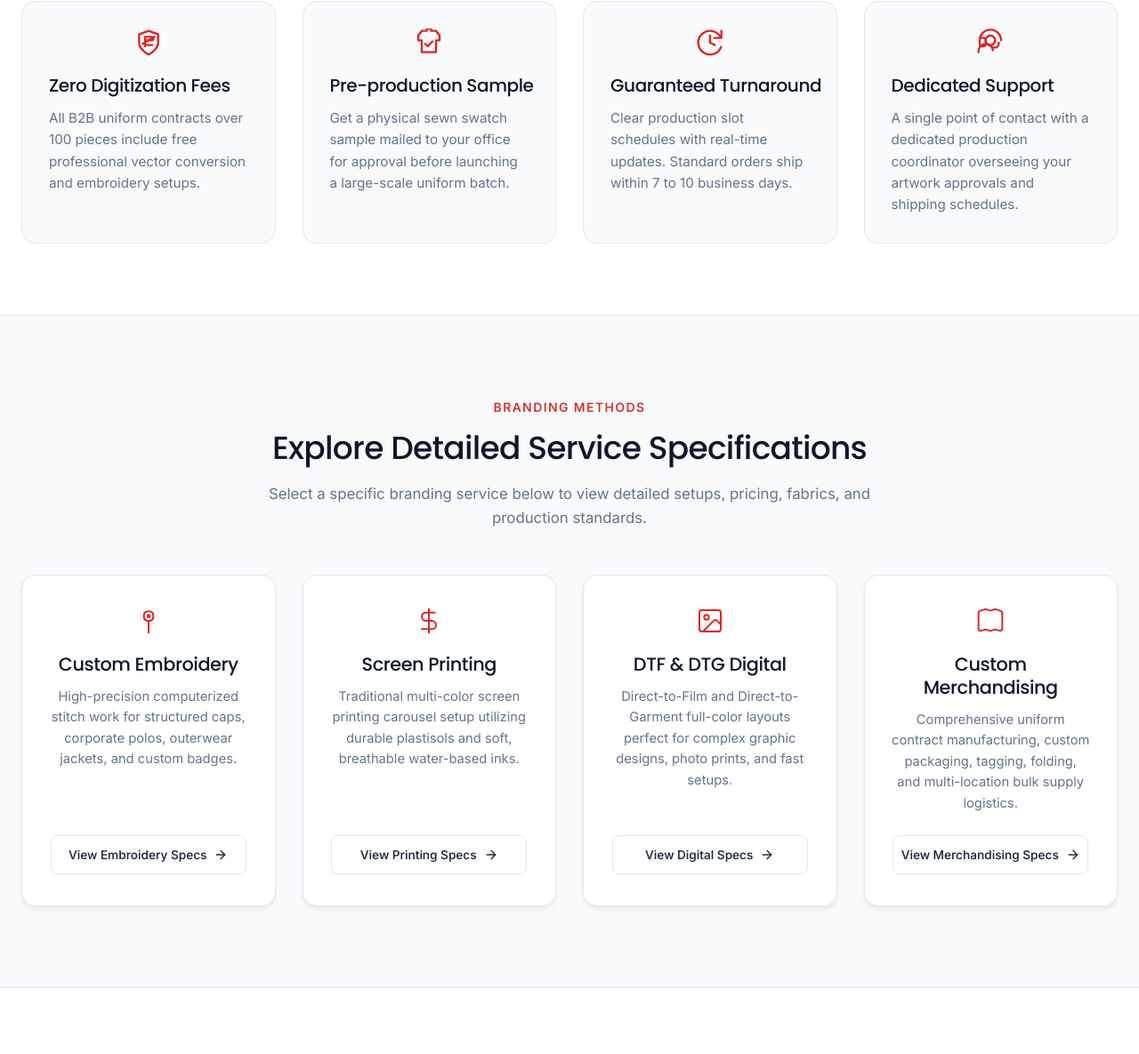
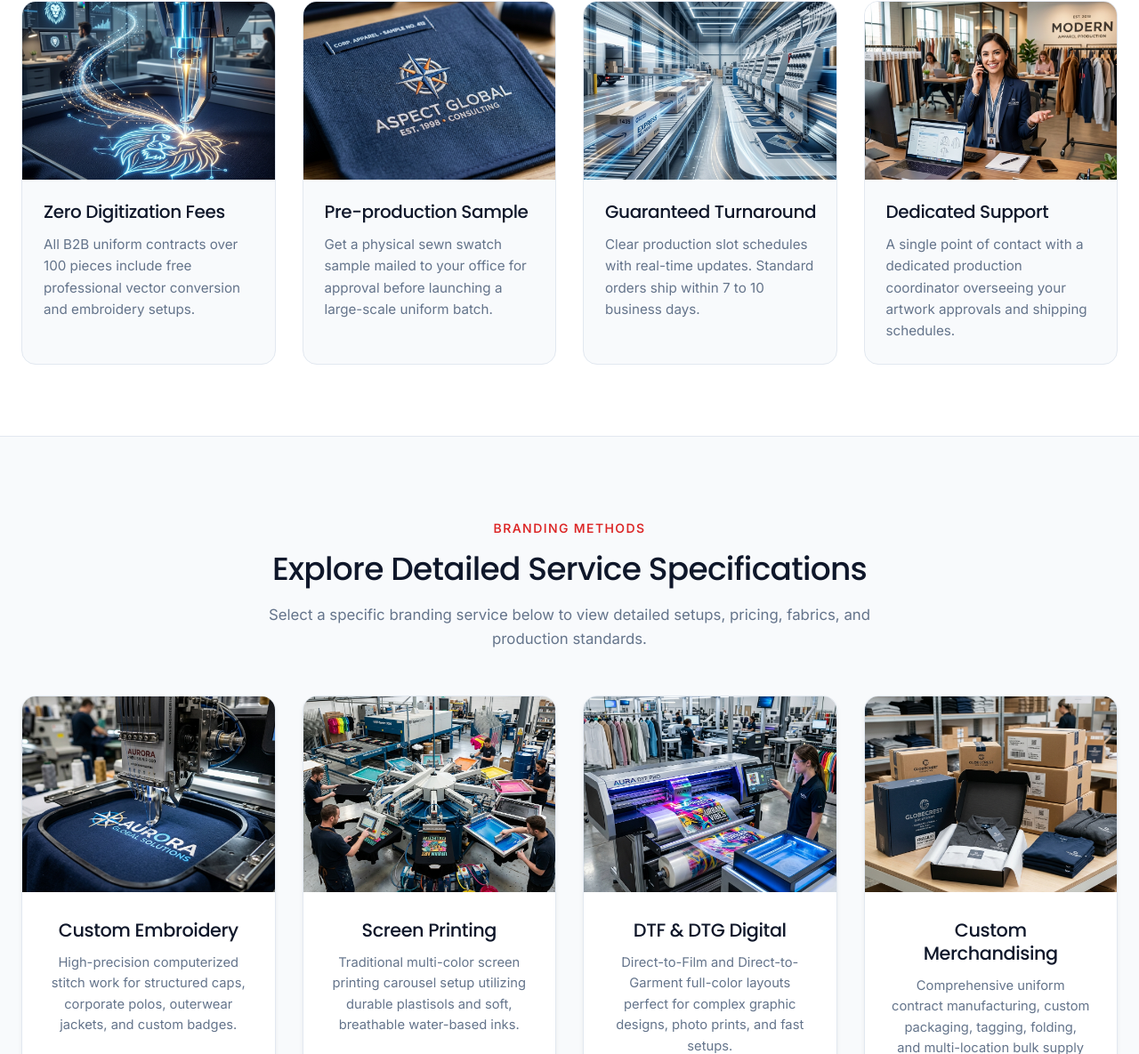
Before and after one commit to HTMLStaticWorks/Embroidery_Custom_Apparel_Printing, a plain HTML site: page services.html in a window 1280 px wide. Shown: the part 3739-4924 px from the top of the page at 89% size. Drawn offline with Linux system fonts and the light colour scheme.

Commit message:
sixth commit

```diff
--- a/services.html
+++ b/services.html
@@ -1605,44 +1605,37 @@
         <p class="section-desc">Designed to support procurement managers, HR directors, and event coordinators with
           ongoing contract systems.</p>
       </div>
-      <div style="display: grid; grid-template-columns: repeat(auto-fit, minmax(280px, 1fr)); gap: 30px;">
-        <div class="benefit-card">
-          <svg width="32" height="32" viewBox="0 0 24 24" fill="none" stroke="currentColor" stroke-width="1.8" stroke-linecap="round" stroke-linejoin="round" style="color: var(--color-accent); margin: 0 auto 20px auto; display: block;">
-            <path d="M12 22s8-4 8-10V5l-8-3-8 3v7c0 6 8 10 8 10z"></path>
-            <path d="M9 14h6M9 10h5.5a1.5 1.5 0 0 0 0-3H9v8"></path>
-            <line x1="7" y1="13" x2="17" y2="7"></line>
-          </svg>
+      <div class="card-grid">
+        <div class="benefit-card" style="padding: 0; overflow: hidden;">
+          <img src="assets/images/zero_digitization_1781765245144.png" alt="Zero Digitization Fees" style="width: 100%; height: 200px; object-fit: cover; display: block; margin: 0;">
+          <div style="padding: 24px;">
             <h3 style="font-size: 1.25rem; margin-bottom: 12px; white-space: nowrap;">Zero Digitization Fees</h3>
-          <p style="color: var(--color-text-muted); font-size: 0.95rem;">All B2B uniform contracts over 100 pieces
+            <p style="color: var(--color-text-muted); font-size: 0.95rem; margin: 0;">All B2B uniform contracts over 100 pieces
               include free professional vector conversion and embroidery setups.</p>
           </div>
-        <div class="benefit-card">
-          <svg width="32" height="32" viewBox="0 0 24 24" fill="none" stroke="currentColor" stroke-width="1.8" stroke-linecap="round" stroke-linejoin="round" style="color: var(--color-accent); margin: 0 auto 20px auto; display: block;">
-            <path d="M6 2L3 6v4h3v10h12V10h3V6l-3-4h-4a2 2 0 0 0-4 0H6z"></path>
-            <path d="M9 13l2 2 4-4"></path>
-          </svg>
+        </div>
+        <div class="benefit-card" style="padding: 0; overflow: hidden;">
+          <img src="assets/images/pre_production_sample_1781765256547.png" alt="Pre-production Sample" style="width: 100%; height: 200px; object-fit: cover; display: block; margin: 0;">
+          <div style="padding: 24px;">
             <h3 style="font-size: 1.25rem; margin-bottom: 12px; white-space: nowrap;">Pre-production Sample</h3>
-          <p style="color: var(--color-text-muted); font-size: 0.95rem;">Get a physical sewn swatch sample mailed to
+            <p style="color: var(--color-text-muted); font-size: 0.95rem; margin: 0;">Get a physical sewn swatch sample mailed to
               your office for approval before launching a large-scale uniform batch.</p>
           </div>
-        <div class="benefit-card">
-          <svg width="32" height="32" viewBox="0 0 24 24" fill="none" stroke="currentColor" stroke-width="1.8" stroke-linecap="round" stroke-linejoin="round" style="color: var(--color-accent); margin: 0 auto 20px auto; display: block;">
-            <path d="M21.5 2v6h-6M21.34 15.57a10 10 0 1 1-.57-8.38l.73-.73"></path>
-            <polyline points="12 6 12 12 16 14"></polyline>
-          </svg>
+        </div>
+        <div class="benefit-card" style="padding: 0; overflow: hidden;">
+          <img src="assets/images/guaranteed_turnaround_1781765268054.png" alt="Guaranteed Turnaround" style="width: 100%; height: 200px; object-fit: cover; display: block; margin: 0;">
+          <div style="padding: 24px;">
             <h3 style="font-size: 1.25rem; margin-bottom: 12px; white-space: nowrap;">Guaranteed Turnaround</h3>
-          <p style="color: var(--color-text-muted); font-size: 0.95rem;">Clear production slot schedules with real-time
+            <p style="color: var(--color-text-muted); font-size: 0.95rem; margin: 0;">Clear production slot schedules with real-time
               updates. Standard orders ship within 7 to 10 business days.</p>
           </div>
-        <div class="benefit-card">
-          <svg width="32" height="32" viewBox="0 0 24 24" fill="none" stroke="currentColor" stroke-width="1.8" stroke-linecap="round" stroke-linejoin="round" style="color: var(--color-accent); margin: 0 auto 20px auto; display: block;">
-            <path d="M21 10a9 9 0 0 0-18 0v3a2 2 0 0 0 2 2h1a2 2 0 0 0 2-2v-3a2 2 0 0 0-2-2H3"></path>
-            <path d="M19 12v1a3 3 0 0 1-3 3h-2"></path>
-            <path d="M2 20a6 6 0 0 1 12.13-1.68"></path>
-            <circle cx="12" cy="10" r="4"></circle>
-          </svg>
+        </div>
+        <div class="benefit-card" style="padding: 0; overflow: hidden;">
+          <img src="assets/images/dedicated_support_1781765279141.png" alt="Dedicated Support" style="width: 100%; height: 200px; object-fit: cover; display: block; margin: 0;">
+          <div style="padding: 24px;">
             <h3 style="font-size: 1.25rem; margin-bottom: 12px; white-space: nowrap;">Dedicated Support</h3>
-          <p style="color: var(--color-text-muted); font-size: 0.95rem;">A single point of contact with a dedicated production coordinator overseeing your artwork approvals and shipping schedules.</p>
+            <p style="color: var(--color-text-muted); font-size: 0.95rem; margin: 0;">A single point of contact with a dedicated production coordinator overseeing your artwork approvals and shipping schedules.</p>
+          </div>
         </div>
       </div>
     </div>
@@ -1659,16 +1652,12 @@
 
       <div class="services-hub-grid">
         <!-- Card 1: Custom Embroidery -->
-        <div class="service-hub-card">
-          <div class="service-hub-card-icon">
-            <svg width="32" height="32" viewBox="0 0 24 24" fill="none" stroke="currentColor" stroke-width="1.5" stroke-linecap="round" stroke-linejoin="round">
-              <path d="M12 22V12M12 12c2.5 0 4-1.5 4-4s-1.5-4-4-4-4 1.5-4 4 1.5 4 4 4z"></path>
-              <circle cx="12" cy="8" r="1"></circle>
-            </svg>
-          </div>
+        <div class="service-hub-card" style="padding: 0; overflow: hidden; display: flex; flex-direction: column; height: 100%;">
+          <img src="assets/images/custom_embroidery_1781765291708.png" alt="Custom Embroidery" style="width: 100%; height: 220px; object-fit: cover; display: block; margin: 0;">
+          <div style="padding: 30px; display: flex; flex-direction: column; flex-grow: 1;">
             <h3 class="service-hub-card-title">Custom Embroidery</h3>
             <p class="service-hub-card-desc">High-precision computerized stitch work for structured caps, corporate polos, outerwear jackets, and custom badges.</p>
-          <a href="services-details.html#embroidery" class="service-hub-card-btn">
+            <a href="services-details.html#embroidery" class="service-hub-card-btn" style="margin-top: auto;">
               View Embroidery Specs
               <svg width="16" height="16" viewBox="0 0 24 24" fill="none" stroke="currentColor" stroke-width="2" stroke-linecap="round" stroke-linejoin="round">
                 <line x1="5" y1="12" x2="19" y2="12"></line>
@@ -1676,17 +1665,15 @@
               </svg>
             </a>
           </div>
+        </div>
 
         <!-- Card 2: Screen Printing -->
-        <div class="service-hub-card">
-          <div class="service-hub-card-icon">
-            <svg width="32" height="32" viewBox="0 0 24 24" fill="none" stroke="currentColor" stroke-width="1.5" stroke-linecap="round" stroke-linejoin="round">
-              <path d="M12 2v20M17 5H9.5a3.5 3.5 0 0 0 0 7h5a3.5 3.5 0 0 1 0 7H6"></path>
-            </svg>
-          </div>
+        <div class="service-hub-card" style="padding: 0; overflow: hidden; display: flex; flex-direction: column; height: 100%;">
+          <img src="assets/images/screen_printing_1781765306374.png" alt="Screen Printing" style="width: 100%; height: 220px; object-fit: cover; display: block; margin: 0;">
+          <div style="padding: 30px; display: flex; flex-direction: column; flex-grow: 1;">
             <h3 class="service-hub-card-title">Screen Printing</h3>
             <p class="service-hub-card-desc">Traditional multi-color screen printing carousel setup utilizing durable plastisols and soft, breathable water-based inks.</p>
-          <a href="services-details.html#screenprinting" class="service-hub-card-btn">
+            <a href="services-details.html#screenprinting" class="service-hub-card-btn" style="margin-top: auto;">
               View Printing Specs
               <svg width="16" height="16" viewBox="0 0 24 24" fill="none" stroke="currentColor" stroke-width="2" stroke-linecap="round" stroke-linejoin="round">
                 <line x1="5" y1="12" x2="19" y2="12"></line>
@@ -1694,19 +1681,15 @@
               </svg>
             </a>
           </div>
+        </div>
 
         <!-- Card 3: DTF & DTG Digital Prints -->
-        <div class="service-hub-card">
-          <div class="service-hub-card-icon">
-            <svg width="32" height="32" viewBox="0 0 24 24" fill="none" stroke="currentColor" stroke-width="1.5" stroke-linecap="round" stroke-linejoin="round">
-              <rect x="3" y="3" width="18" height="18" rx="2" ry="2"></rect>
-              <circle cx="9" cy="9" r="2"></circle>
-              <path d="m21 15-3.086-3.086a2 2 0 0 0-2.828 0L6 21"></path>
-            </svg>
-          </div>
+        <div class="service-hub-card" style="padding: 0; overflow: hidden; display: flex; flex-direction: column; height: 100%;">
+          <img src="assets/images/dtf_digital_1781765318771.png" alt="DTF & DTG Digital" style="width: 100%; height: 220px; object-fit: cover; display: block; margin: 0;">
+          <div style="padding: 30px; display: flex; flex-direction: column; flex-grow: 1;">
             <h3 class="service-hub-card-title">DTF & DTG Digital</h3>
             <p class="service-hub-card-desc">Direct-to-Film and Direct-to-Garment full-color layouts perfect for complex graphic designs, photo prints, and fast setups.</p>
-          <a href="services-details.html#dtf" class="service-hub-card-btn">
+            <a href="services-details.html#dtf" class="service-hub-card-btn" style="margin-top: auto;">
               View Digital Specs
               <svg width="16" height="16" viewBox="0 0 24 24" fill="none" stroke="currentColor" stroke-width="2" stroke-linecap="round" stroke-linejoin="round">
                 <line x1="5" y1="12" x2="19" y2="12"></line>
@@ -1714,23 +1697,22 @@
               </svg>
             </a>
           </div>
+        </div>
 
         <!-- Card 4: Merchandise Production -->
-        <div class="service-hub-card">
-          <div class="service-hub-card-icon">
-            <svg width="32" height="32" viewBox="0 0 24 24" fill="none" stroke="currentColor" stroke-width="1.5" stroke-linecap="round" stroke-linejoin="round">
-              <path d="M20.38 3.46L16 2.14 12 3.46 8 2.14 3.62 3.46A2 2 0 0 0 2 5.38v13.24a2 2 0 0 0 1.62 1.92l4.38-1.32 4 1.32 4-1.32 4.38 1.32A2 2 0 0 0 22 18.62V5.38a2 2 0 0 0-1.62-1.92z"></path>
-            </svg>
-          </div>
+        <div class="service-hub-card" style="padding: 0; overflow: hidden; display: flex; flex-direction: column; height: 100%;">
+          <img src="assets/images/custom_merchandising_1781765334745.png" alt="Custom Merchandising" style="width: 100%; height: 220px; object-fit: cover; display: block; margin: 0;">
+          <div style="padding: 30px; display: flex; flex-direction: column; flex-grow: 1;">
             <h3 class="service-hub-card-title">Custom Merchandising</h3>
             <p class="service-hub-card-desc">Comprehensive uniform contract manufacturing, custom packaging, tagging, folding, and multi-location bulk supply logistics.</p>
-          <a href="services-details.html#merchandise" class="service-hub-card-btn">
+            <a href="services-details.html#merchandise" class="service-hub-card-btn" style="margin-top: auto;">
               View Merchandising Specs
               <svg width="16" height="16" viewBox="0 0 24 24" fill="none" stroke="currentColor" stroke-width="2" stroke-linecap="round" stroke-linejoin="round">
                 <line x1="5" y1="12" x2="19" y2="12"></line>
                 <polyline points="12 5 19 12 12 19"></polyline>
               </svg>
             </a>
+          </div>
         </div>
       </div>
     </div>
```
Also changed, not shown: assets/css/dashboard.css (+23 -4 lines), assets/images/custom_embroidery_1781765291708.png (added), assets/images/custom_merchandising_1781765334745.png (added), assets/images/dedicated_support_1781765279141.png (added), assets/images/dtf_digital_1781765318771.png (added), assets/images/guaranteed_turnaround_1781765268054.png (added), assets/images/media__1781764567377.png (added), assets/images/media__1781764747218.png (added), assets/images/media__1781764852271.png (added), assets/images/media__1781764934887.png (added), assets/images/media__1781765121269.png (added), assets/images/pre_production_sample_1781765256547.png (added), assets/images/screen_printing_1781765306374.png (added), assets/images/zero_digitization_1781765245144.png (added). Lines whose indentation alone changed are shown as unchanged.
